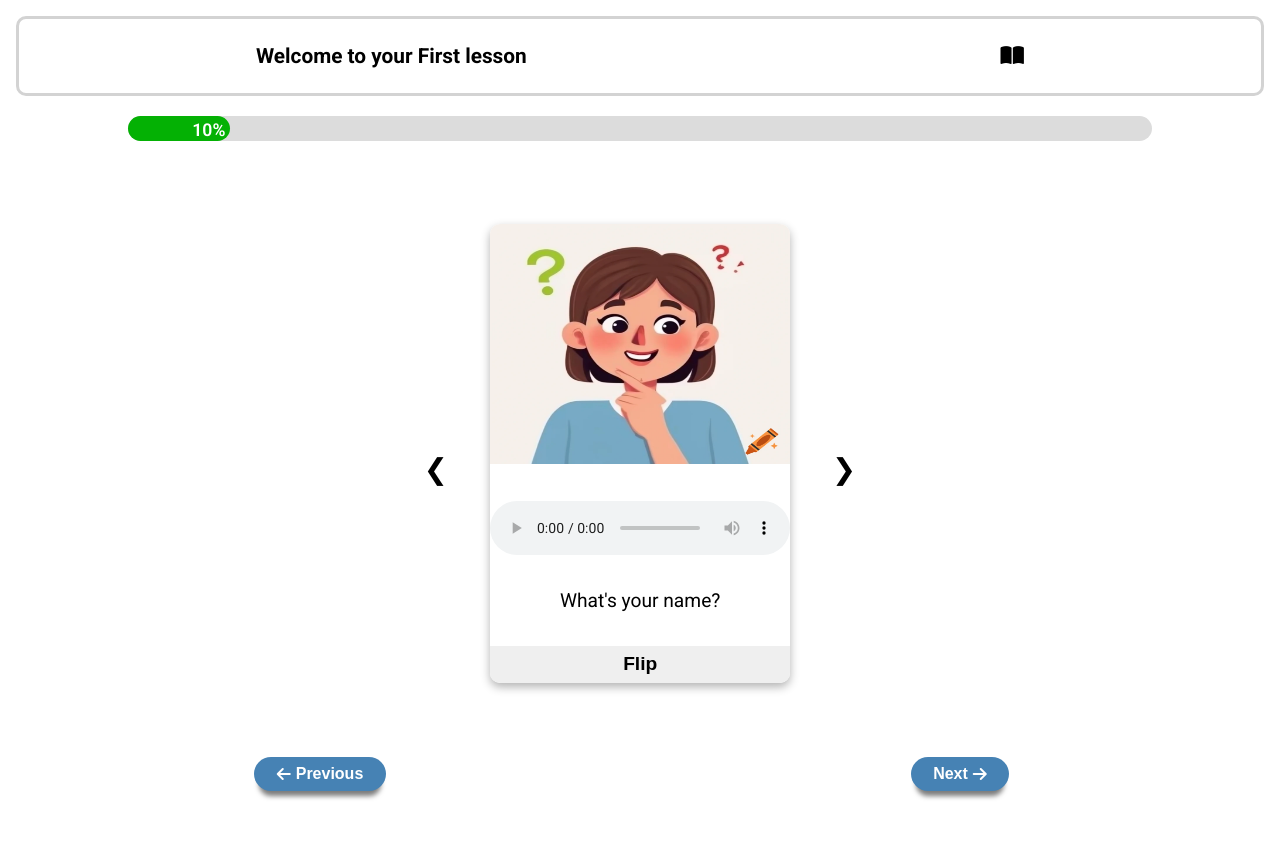
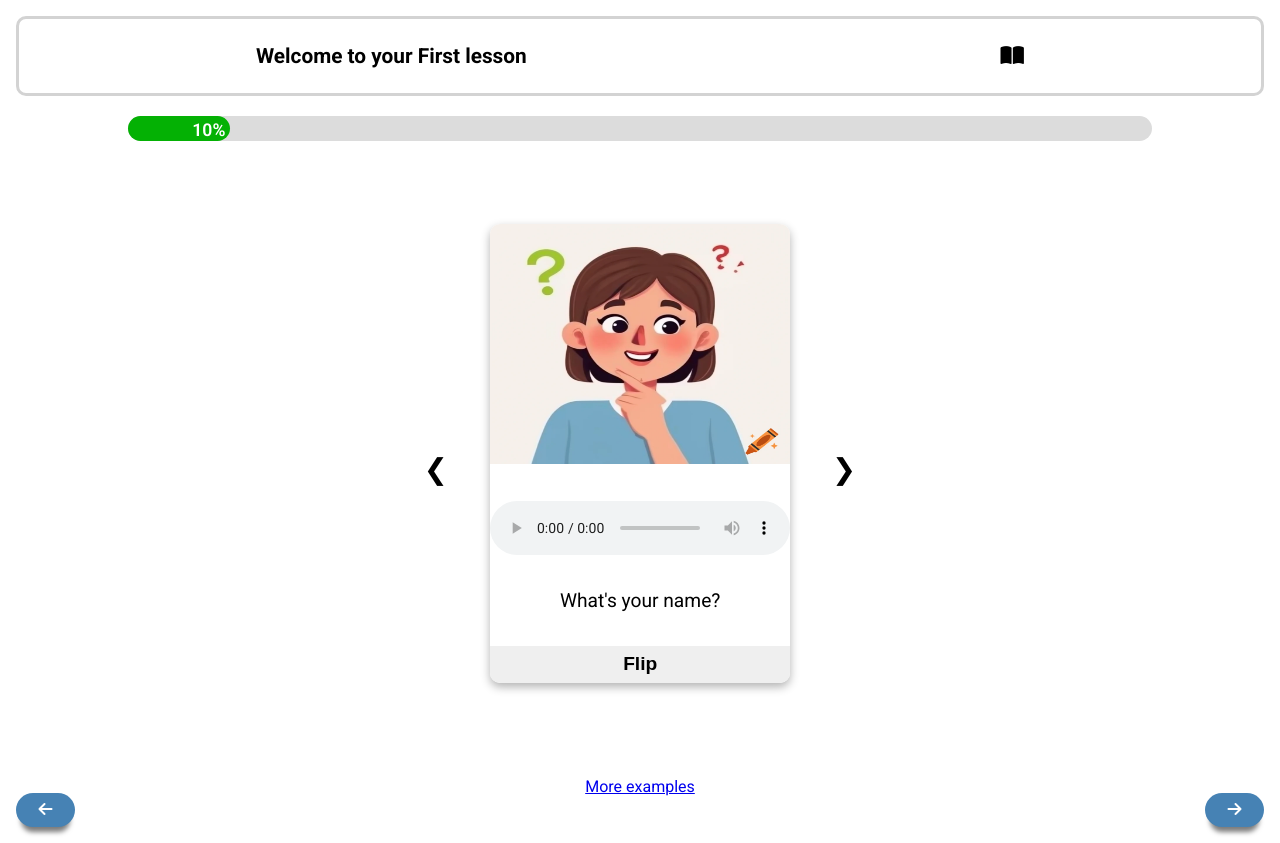
Before and after one commit to Mahmoud-solaiman/english-teaching, a plain HTML site: page lessons/lesson1.html in a window 1280 px wide. Before the commit the page ends 811 px from the top, so only its background shows below. Drawn offline with Linux system fonts and the light colour scheme.

Commit message:
Adding a youglish link, removing the words previous and next from the buttons, and refactoring some styles

```diff
--- a/lessons/lesson1.html
+++ b/lessons/lesson1.html
@@ -24,6 +24,7 @@
 
      </div>
 
+     <!-- The card section along with the buttons to go through the cards -->
     <main class="container">
       <button class="left-btn">
         &#10094;
@@ -37,6 +38,11 @@
         &#10095;
       </button>
     </main>
+
+    <!-- Link to take users to view more audible examples of the sentences on youglish.com -->
+     <div class="youglish-link-container">
+      <a href="https://youglish.com/" class="youglish-link">More examples</a>
+     </div>
 
     <!-- The html for the instructions tab -->
     <div class="instructions-tab">
@@ -66,13 +72,13 @@
       <!-- Buttton to take the user to the previous lesson -->
       <a href="./intro-lesson.html" class="previous-lesson-link">
         <button class="previous-lesson-btn">
-          <i class="fa-solid fa-arrow-left"></i> Previous
+          <i class="fa-solid fa-arrow-left"></i>
         </button>
       </a>
       <!-- Button to take the user to the next lesson -->
       <a href="./lesson2.html" class="next-lesson-link">
         <button class="next-lesson-btn">
-          Next <i class="fa-solid fa-arrow-right"></i>
+          <i class="fa-solid fa-arrow-right"></i>
         </button>
       </a>
      </div>
--- a/scss-styles/lessons-styles/_intro-main.scss
+++ b/scss-styles/lessons-styles/_intro-main.scss
@@ -59,24 +59,21 @@
 
 }
 
-.next-lesson-link,
-.previous-lesson-link {
-  display: flex;
-  justify-content: center;
+.next-lesson-link-intro {
+  position:absolute;
+  right:0;
+  left:0;
+  text-align:center;
+  bottom:20px;
   text-decoration-line:none;
 }
 
 .next-lesson-btn,
 .previous-lesson-btn {
-  position:fixed;
-  bottom:20px;
   padding:.5em 1.4em;
   font-size:1rem;
   font-weight:600;
   border-radius:30px;
-  display:flex;
-  align-items: center;
-  gap:5px;
   cursor:pointer;
   border:none;
   background:steelblue;
--- a/scss-styles/lessons-styles/_lesson1.scss
+++ b/scss-styles/lessons-styles/_lesson1.scss
@@ -147,13 +147,20 @@
   }
 }
 
+.youglish-link-container {
+  position:absolute;
+  right:0;
+  left:0;
+  text-align:center;
+}
+
 .nav-btns-container {
   display:grid;
   grid-template-columns: repeat(2, 50%);
-
-  & a .next-lesson-btn,
-  & a .previous-lesson-btn {
+  padding:1em;
+  & .next-lesson-link {
     position:relative;
+    justify-self:end;
   }
 }
 
```
Also changed, not shown: lessons/intro-lesson.html (+1 -1 lines), lessons/lesson2.html (+7 -2 lines), lessons/lesson3.html (+7 -2 lines), lessons/lesson4.html (+7 -2 lines), scss-styles/lessons-styles/main-lessons.css, 1 other file.
